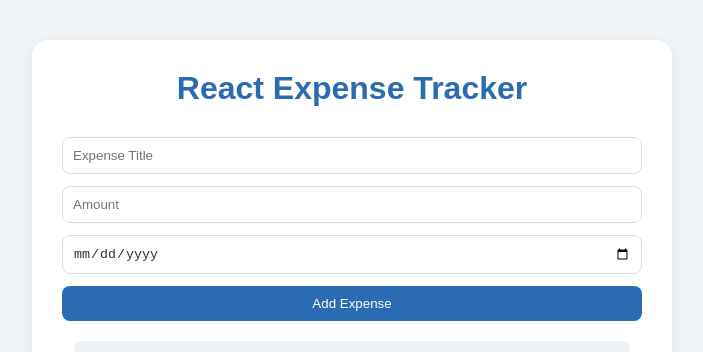
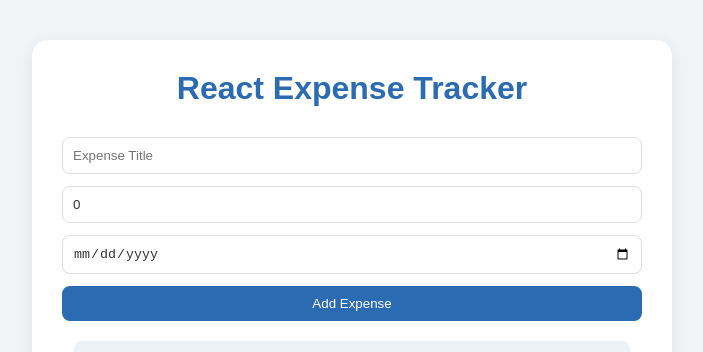
Before and after one commit to andrewteece/react-expense-tracker, a React (Vite) app: page / in a window 1280 px wide. Shown: the top 352 px of the page, without its empty margins (288-991 px from the left). Built offline with nearby package versions, Linux system fonts and the light colour scheme.

Commit message:
add events

```diff
--- a/src/components/ExpenseForm.tsx
+++ b/src/components/ExpenseForm.tsx
@@ -1,9 +1,35 @@
+import { useState } from 'react';
+
 function ExpenseForm() {
+  const [title, setTitle] = useState('');
+  const [amount, setAmount] = useState(0);
+  const [date, setDate] = useState('');
+
+  function handleSubmit(e) {
+    e.preventDefualt();
+    if (!title || !amount || !date) return;
+  }
+
   return (
-    <form className='expense-form'>
-      <input type='text' placeholder='Expense Title' />
-      <input type='number' min={0} placeholder='Amount' />
-      <input type='date' />
+    <form className='expense-form' onSubmit={handleSubmit}>
+      <input
+        type='text'
+        placeholder='Expense Title'
+        value={title}
+        onChange={(e) => setTitle(e.target.value)}
+      />
+      <input
+        type='number'
+        min={0}
+        placeholder='Amount'
+        value={amount}
+        onChange={(e) => setAmount(Number(e.target.value))}
+      />
+      <input
+        type='date'
+        value={date}
+        onChange={(e) => setDate(e.target.value)}
+      />
       <button>Add Expense</button>
     </form>
   );
```
